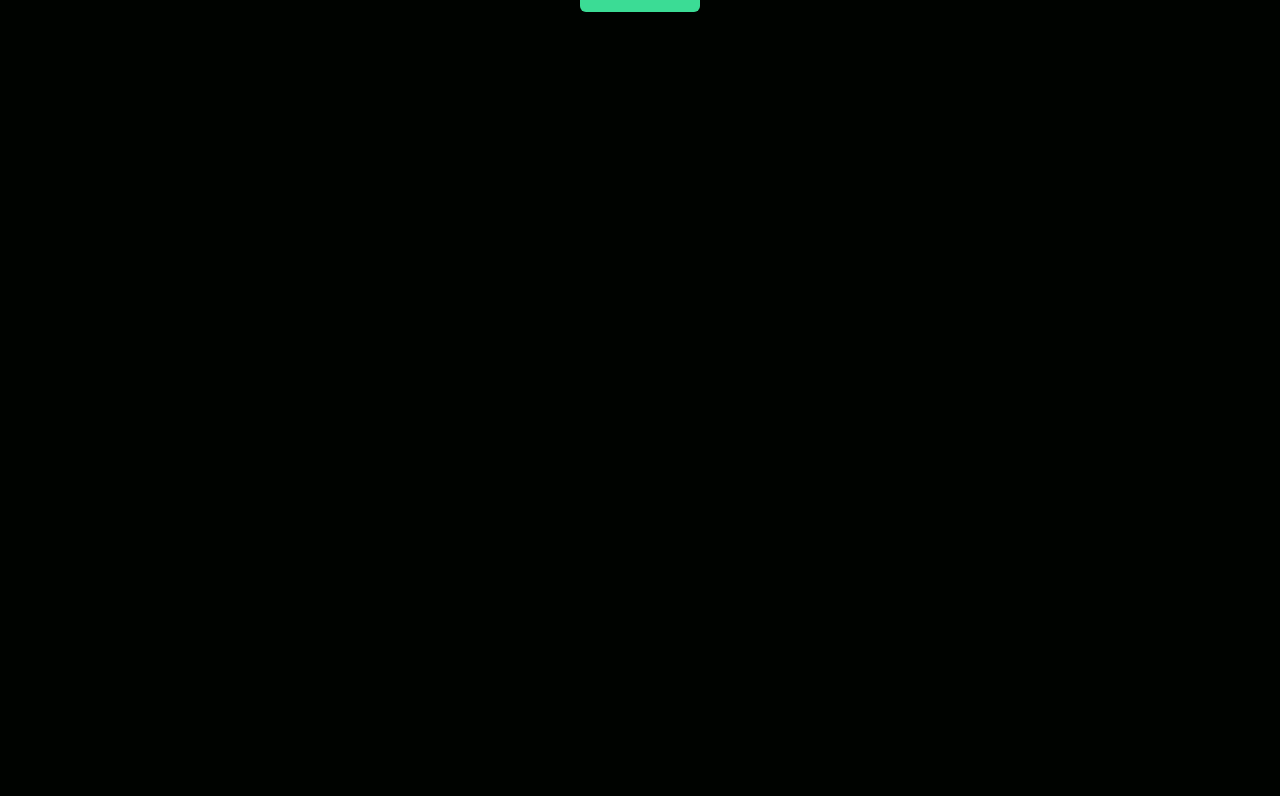
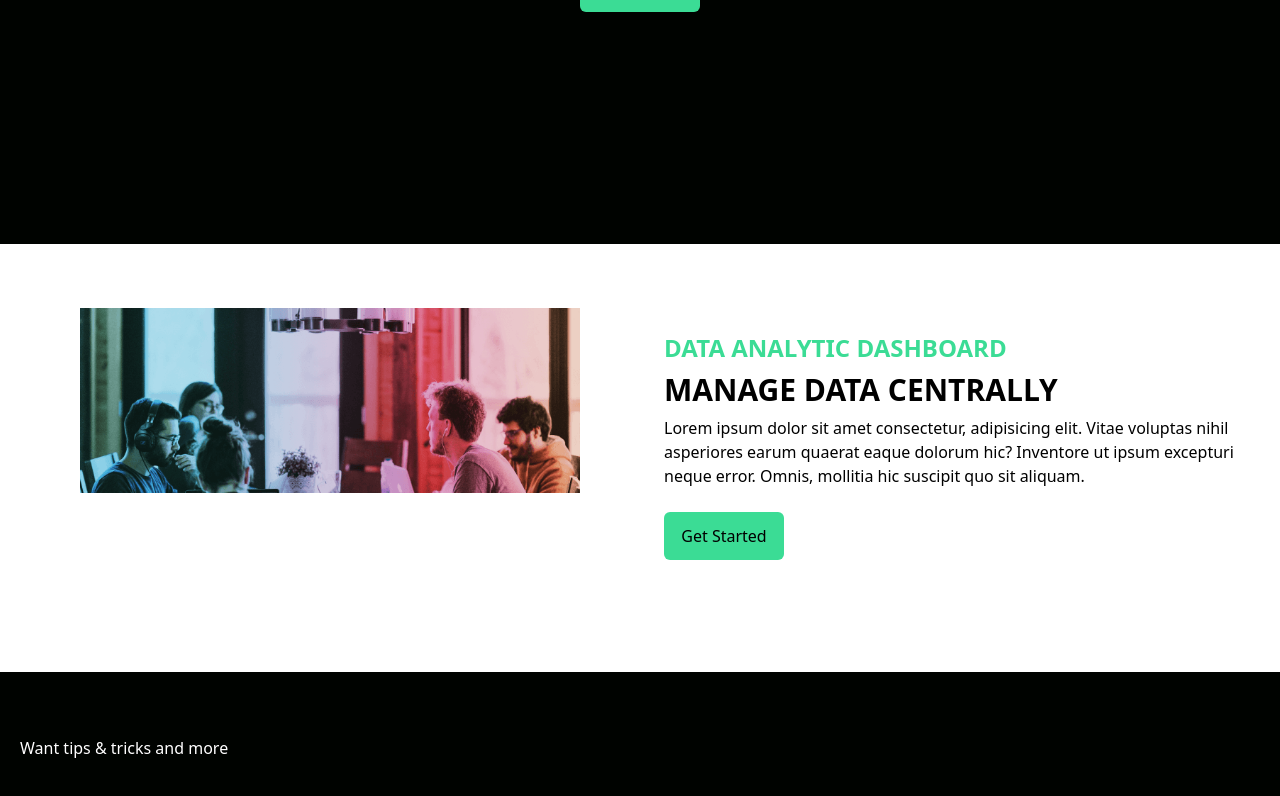
Before and after one commit to surajbahadur591/tailwind-landing-page, a React (Create React App) app: page / in a window 1280 px wide. Shown: the part 556-1352 px from the top of the page. Before the commit the page ends 800 px from the top, so only its background shows below. Built offline with nearby package versions, Linux system fonts and the light colour scheme.

Commit message:
newsletter - left for later

```diff
--- a/public/index.html
+++ b/public/index.html
@@ -7,7 +7,7 @@
     <meta name="theme-color" content="#000000" />
     <meta
       name="description"
-      content="Web site created using create-react-app"
+      content="Landing Page using tailwind CSS + React"
     />
     <link rel="apple-touch-icon" href="%PUBLIC_URL%/logo192.png" />
     <!--
@@ -24,7 +24,7 @@
       work correctly both with client-side routing and a non-root public URL.
       Learn how to configure a non-root public URL by running `npm run build`.
     -->
-    <title>React App</title>
+    <title>Landing Page</title>
   </head>
   <body>
     <noscript>You need to enable JavaScript to run this app.</noscript>
--- a/src/App.js
+++ b/src/App.js
@@ -1,11 +1,17 @@
 import React from "react";
 import Navbar from "./components/Navbar";
 import Hero from "./components/Hero";
+import Analytics from "./components/Analytics";
+import Newsletter from "./components/Newsletter";
 function App() {
   return (
 
     <div><Navbar/>
-    <Hero/></div>
+    <Hero/>
+    <Analytics/>
+    <Newsletter/>
+
+    </div>
   );
 }
 
--- /dev/null
+++ b/src/components/Analytics.jsx
@@ -0,0 +1,22 @@
+import React from "react";
+import TempImg from '../assets/skills-image.png'
+const Analytics = () => {
+  return (
+    <>
+      <div className="w-full bg-white py-16 px-4">
+        <div className="max-w-[1240px] mx-auto grid md:grid-cols-2">
+
+            <img className="w-[500px]  mx-auto" src={TempImg} alt="temp img" />
+            <div className="flex flex-col justify-center p-6">
+                <p className="text-xl text-[#3BDC95] uppercase font-bold md:text-2xl" >Data Analytic Dashboard </p>
+                <h1 className="text-2xl uppercase font-bold md:text-3xl py-2" >Manage Data Centrally</h1>
+                <p>Lorem ipsum dolor sit amet consectetur, adipisicing elit. Vitae voluptas nihil asperiores earum quaerat eaque dolorum hic? Inventore ut ipsum excepturi neque error. Omnis, mollitia hic suscipit quo sit aliquam.</p>
+                <button className="bg-[#3BDC95] w-[120px] rounded-md mx-auto md:mx-0 my-6 font-medium py-3 text-black">Get Started</button>
+            </div>
+        </div>
+      </div>
+    </>
+  );
+};
+
+export default Analytics;
--- /dev/null
+++ b/src/components/Newsletter.jsx
@@ -0,0 +1,20 @@
+import React from 'react'
+
+const Newsletter = () => {
+  return (
+    <>
+
+    <div className='w-full py-16 text-white'>
+
+        <div className='max-w-[1240px] mx-auto grid lg:grid-cols-3'>
+
+
+            <div className=''> <h1>Want tips & tricks and more</h1></div>
+
+        </div>
+    </div>
+    </>
+  )
+}
+
+export default Newsletter
```
Also changed, not shown: src/assets/skills-image.png (added).
